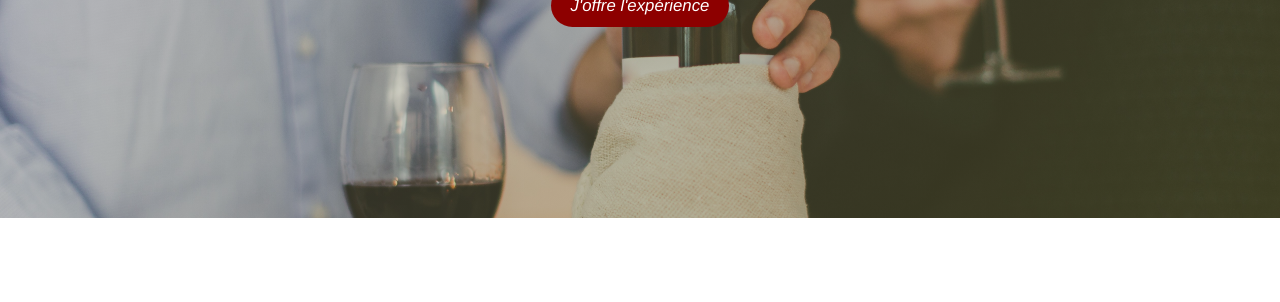
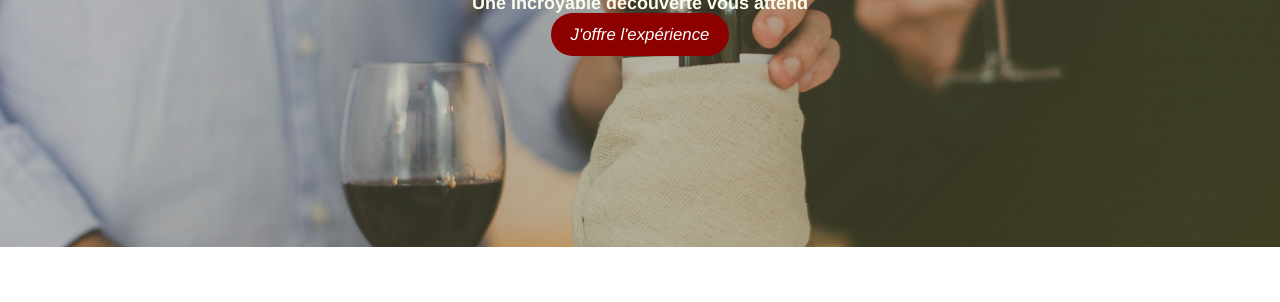
Before and after one commit to Azmaz/epicurieuxprojet, a plain HTML site: page index.html in a window 1280 px wide. Shown: the part 346-648 px from the top of the page. Drawn offline with nearby package versions, Linux system fonts and the light colour scheme; some packages are replaced by stand-ins of ours; a script that the page names is missing.

Commit message:
Update index.html

```diff
--- a/index.html
+++ b/index.html
@@ -51,6 +51,7 @@
 
 		<div class="banner">
 		  <h1> Pour Nöel, offrez-lui de l'aventure en bouteille !</h1>
+      <h4> <b>Une incroyable découverte vous attend</b> </h4>
 	    <a href="https://erwanled.wufoo.com/forms/m1be6p5m1cqs59v/" class="button button-success button-lg" target="_blank">
         <em>J'offre l'expérience</em>
       </a>
```
